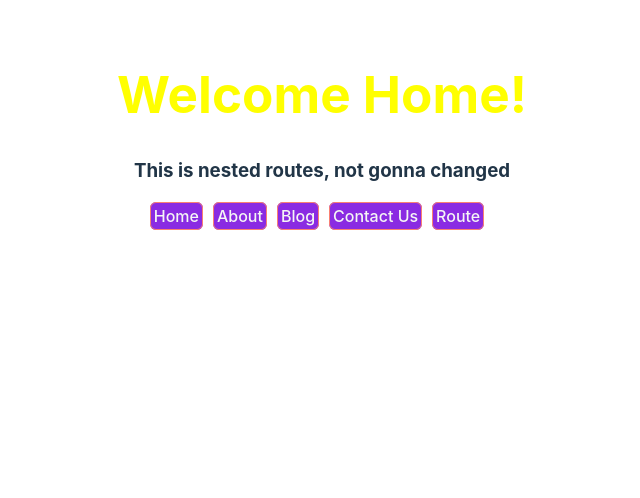
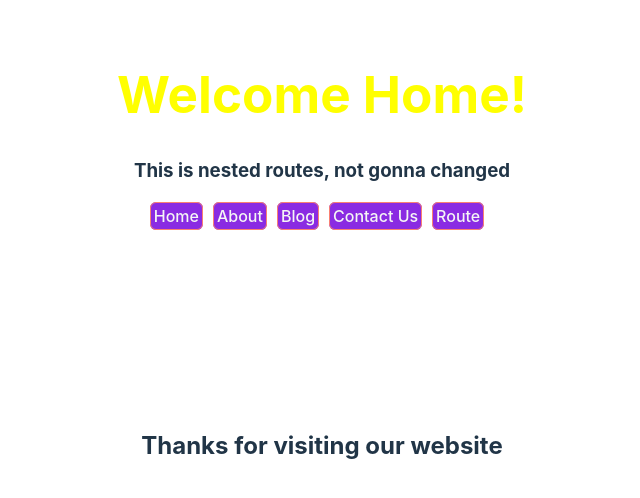
Before and after one commit to cssmh/introduction-to-react-router, a React (Vite) app: page / in a window 1280 px wide. Shown: the top 498 px of the page, without its empty margins (318-958 px from the left). Built offline with nearby package versions, Linux system fonts and the light colour scheme.

Commit message:
design stone, footer header seperately added

```diff
--- /dev/null
+++ b/src/component/Footer.jsx
@@ -0,0 +1,9 @@
+const Footer = () => {
+    return (
+        <div style={{marginTop: "200px"}}>
+            <h2>Thanks for visiting our website</h2>
+        </div>
+    );
+};
+
+export default Footer;
--- /dev/null
+++ b/src/component/Header.jsx
@@ -0,0 +1,19 @@
+import { Link } from "react-router-dom";
+
+const Header = () => {
+  return (
+    <div>
+      <h1 style={{ color: "yellow" }}>Welcome Home!</h1>
+      <h3>This is nested routes, not gonna changed</h3>
+      <nav>
+        <Link to={"/"}>Home</Link>
+        <Link to={"/about"}>About</Link>
+        <Link to={"/blog"}>Blog</Link>
+        <Link to={"/contact"}>Contact Us</Link>
+        <Link to={"/root"}>Route</Link>
+      </nav>
+    </div>
+  );
+};
+
+export default Header;
--- a/src/component/Home.jsx
+++ b/src/component/Home.jsx
@@ -1,19 +1,14 @@
-import { Link, Outlet } from "react-router-dom";
+import { Outlet } from "react-router-dom";
 import './Home.css'
+import Header from "./Header";
+import Footer from "./Footer";
 
 const Home = () => {
   return (
     <div>
-      <h1 style={{ color: "yellow" }}>Welcome Home!</h1>
-      <h3>This is nested routes, not gonna changed</h3>
-      <nav>
-        <Link to={"/"}>Home</Link>
-        <Link to={"/about"}>About</Link>
-        <Link to={"/blog"}>Blog</Link>
-        <Link to={"/contact"}>Contact Us</Link>
-        <Link to={"/root"}>Route</Link>
-      </nav>
+      <Header></Header>
       <Outlet></Outlet>
+      <Footer></Footer>
     </div>
   );
 };
```
